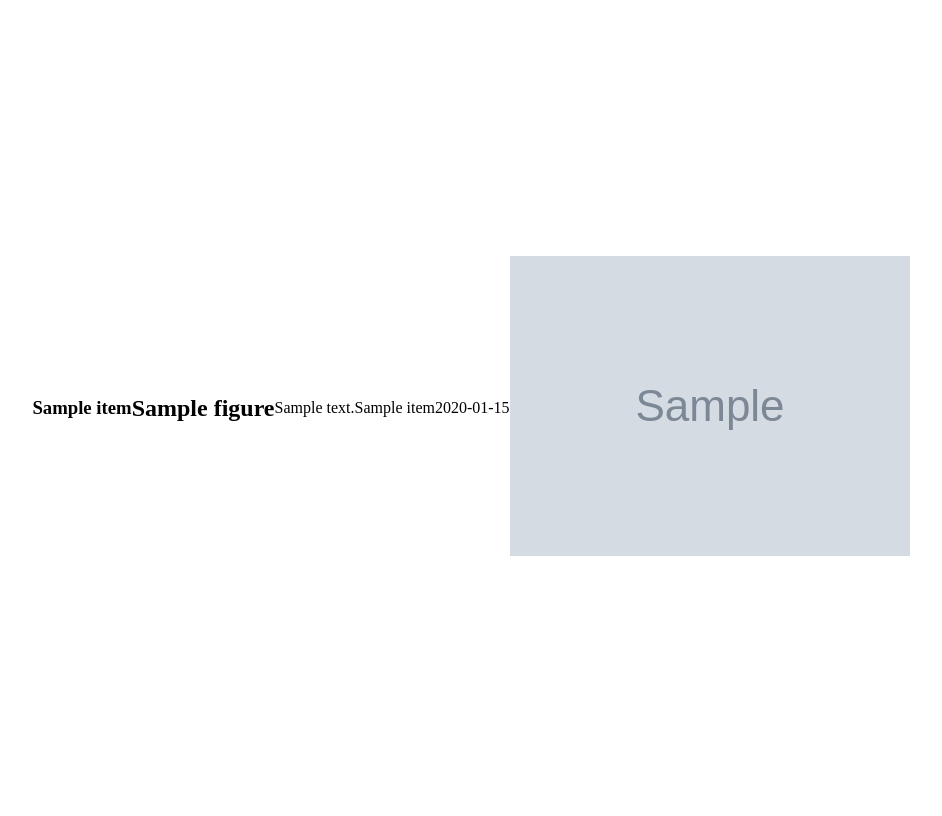
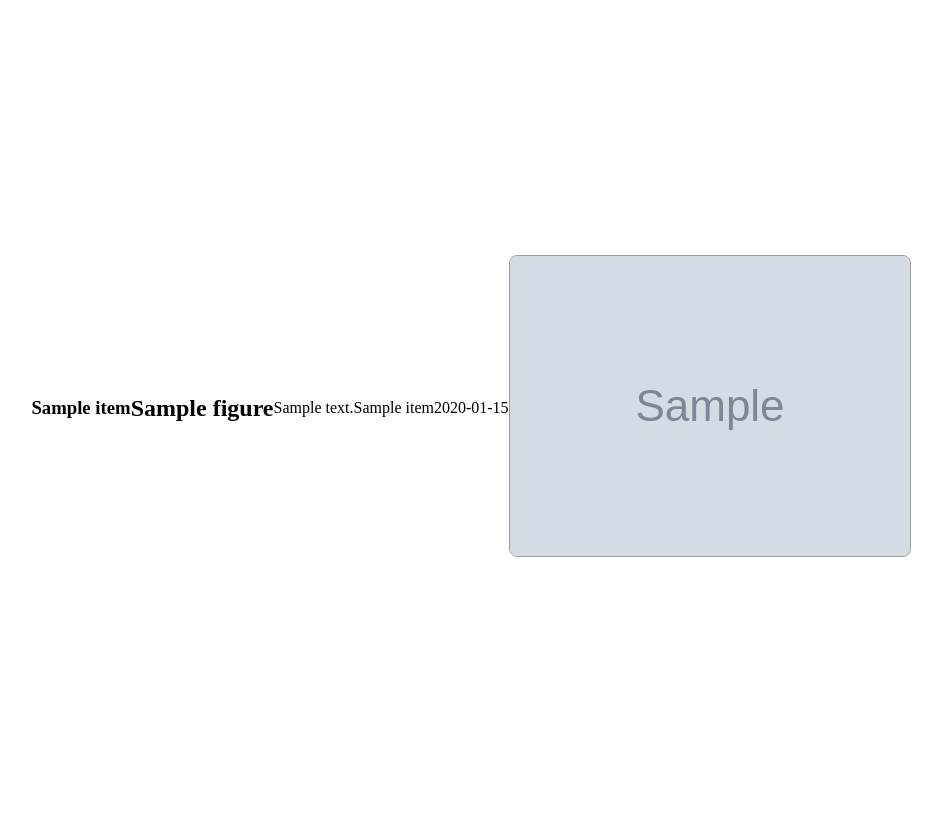
Before and after one commit to ibutanol/Fullstack-Project-Tonidex-v-0.1, a Flask app: page /tonie/1 in a window 1280 px wide. Shown: the whole page, without its empty margins (169-1111 px from the left). Run offline with Flask 3, Linux system fonts and the light colour scheme; grey boxes marked "Sample" are stand-in pictures; a database or web service that is not in the repository returns one stand-in record (values such as "Sample title"); data that the repository does not hold is empty.

Commit message:
changed img into cards with mouseover feat.

```diff
--- a/static/script.js
+++ b/static/script.js
@@ -18,7 +18,7 @@ function map(val, minA, maxA, minB, maxB) {
     // Wertemapping für Rotation und Helligkeit
     let rotateY = map(mouseX, 0, width, -25, 25);
     let rotateX = map(mouseY, 0, height, 25, -25);
-    let brightness = map(mouseY, 0, height, 1.5, 0.5);
+    let brightness = map(mouseY, 0, height, 1.1, 0.5);
 
     // Anwendung der Transformationen auf das Bild
     img.style.transform = `rotateX(${rotateX}deg) rotateY(${rotateY}deg)`;
--- a/static/style.css
+++ b/static/style.css
@@ -4,11 +4,17 @@ body {
   justify-content: center;
   align-items: center;
   align-content: center;
-  background: rgb(255, 255, 255);
+  background: rgb(254, 254, 254);
   flex-wrap: wrap;
   overflow-x: hidden;
 }
 
+img{
+  border-radius: 8px;
+  border: 1px solid #a0a0a0;
+  background: rgb(228, 206, 206);
+
+}
 .card3d {
   margin: 4px;
   transform: scale(1);
@@ -24,3 +30,8 @@ body {
 .card3d img {
   transition: all 250ms ease-out;
 }
+
+
+/* https://codepen.io/designfenix/pen/RwKPapa
+
+*/
```
Also changed, not shown: templates/Tonies.html (+4 -4 lines), Toniedata.db, Toniedata1.db (deleted).
